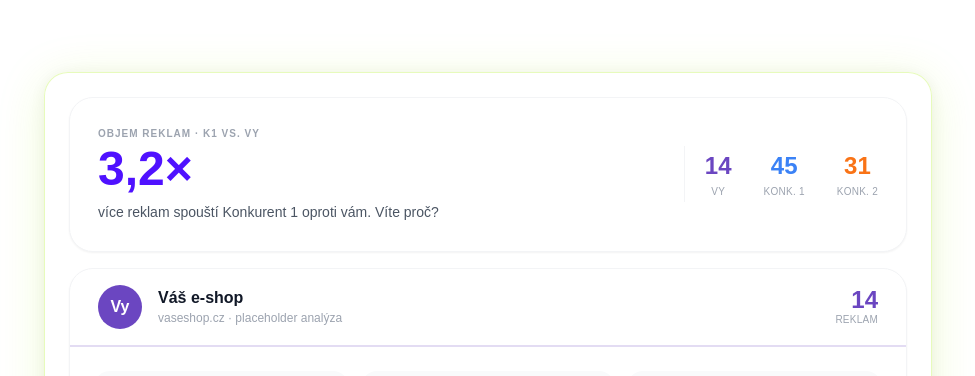
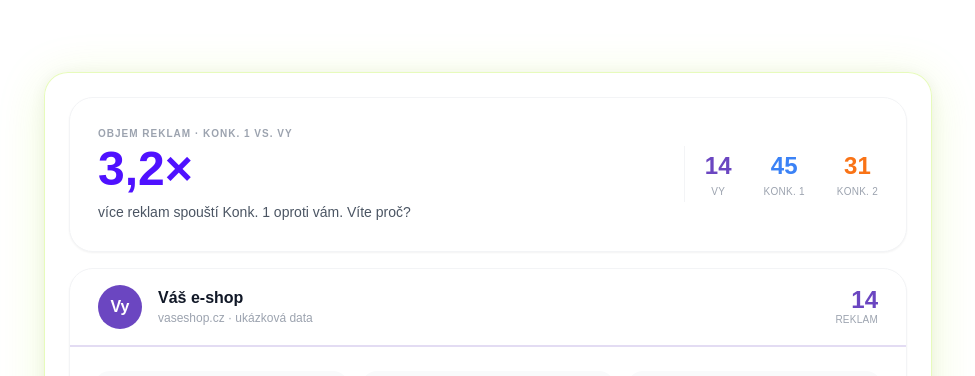
Before and after one commit to danielsojak-wq/lead-magnet, a React (Vite) app: page / in a window 1280 px wide. Shown: the part 2700-3076 px from the top of the page, without its empty margins (152-1127 px from the left). Built offline with nearby package versions, Linux system fonts and the light colour scheme; the HTML template or start-up script is replaced by a standard one.

Commit message:
fix(teaser): unify player labels to Konk. 1/2, replace placeholder text
Co-Authored-By: Claude Sonnet 4.6 <noreply@anthropic.com>

```diff
--- a/src/components/landing/ResultPreviewTeaser.tsx
+++ b/src/components/landing/ResultPreviewTeaser.tsx
@@ -94,9 +94,9 @@ export function ResultPreviewTeaser() {
           {/* 1. Wow-number row */}
           <div className="rounded-3xl bg-white border border-gray-100 shadow-sm p-5 sm:p-7 flex flex-col sm:flex-row items-start sm:items-center gap-5">
             <div className="flex-1">
-              <p className="text-[10px] font-semibold uppercase tracking-widest text-gray-400 mb-1">Objem reklam · K1 vs. Vy</p>
+              <p className="text-[10px] font-semibold uppercase tracking-widest text-gray-400 mb-1">Objem reklam · Konk. 1 vs. Vy</p>
               <p className="font-[family-name:var(--font-heading)] text-4xl sm:text-5xl font-bold text-[#4f11ff] leading-none mb-2">3,2×</p>
-              <p className="text-sm text-gray-600 leading-relaxed">více reklam spouští Konkurent 1 oproti vám. Víte proč?</p>
+              <p className="text-sm text-gray-600 leading-relaxed">více reklam spouští Konk. 1 oproti vám. Víte proč?</p>
             </div>
             <div className="hidden sm:block h-14 w-px bg-gray-100 shrink-0" />
             <div className="flex gap-6 sm:gap-8">
@@ -106,11 +106,11 @@ export function ResultPreviewTeaser() {
               </div>
               <div className="text-center">
                 <p className="font-[family-name:var(--font-heading)] text-2xl font-bold" style={{ color: K1_COLOR }}>45</p>
-                <p className="text-[10px] text-gray-400 uppercase tracking-wide mt-0.5">Konk. 1</p>
+                <p className="text-[10px] text-gray-400 uppercase tracking-wide mt-0.5">Konk.&nbsp;1</p>
               </div>
               <div className="text-center">
                 <p className="font-[family-name:var(--font-heading)] text-2xl font-bold" style={{ color: K2_COLOR }}>31</p>
-                <p className="text-[10px] text-gray-400 uppercase tracking-wide mt-0.5">Konk. 2</p>
+                <p className="text-[10px] text-gray-400 uppercase tracking-wide mt-0.5">Konk.&nbsp;2</p>
               </div>
             </div>
           </div>
@@ -123,7 +123,7 @@ export function ResultPreviewTeaser() {
               </div>
               <div className="flex-1 min-w-0">
                 <p className="font-[family-name:var(--font-heading)] font-bold text-gray-900 text-base leading-tight">Váš e-shop</p>
-                <p className="text-xs text-gray-400 mt-0.5">vaseshop.cz · placeholder analýza</p>
+                <p className="text-xs text-gray-400 mt-0.5">vaseshop.cz · ukázková data</p>
               </div>
               <div className="shrink-0 text-right">
                 <p className="font-[family-name:var(--font-heading)] text-2xl font-bold leading-none" style={{ color: VY_COLOR }}>14</p>
@@ -173,7 +173,7 @@ export function ResultPreviewTeaser() {
             <div className="flex items-center gap-4 mb-4">
               <p className="text-[10px] font-semibold uppercase tracking-widest text-gray-400">Poziční mapa</p>
               <div className="flex items-center gap-3 ml-auto">
-                {[["Vy", VY_COLOR],["Konk. 1", K1_COLOR],["Konk. 2", K2_COLOR]].map(([label, color]) => (
+                {[["Vy", VY_COLOR],["Konk. 1", K1_COLOR],["Konk. 2", K2_COLOR]].map(([label, color]) => (
                   <div key={label} className="flex items-center gap-1.5">
                     <span className="w-2.5 h-2.5 rounded-full shrink-0" style={{ background: color }} />
                     <span className="text-[11px] text-gray-500">{label}</span>
```
